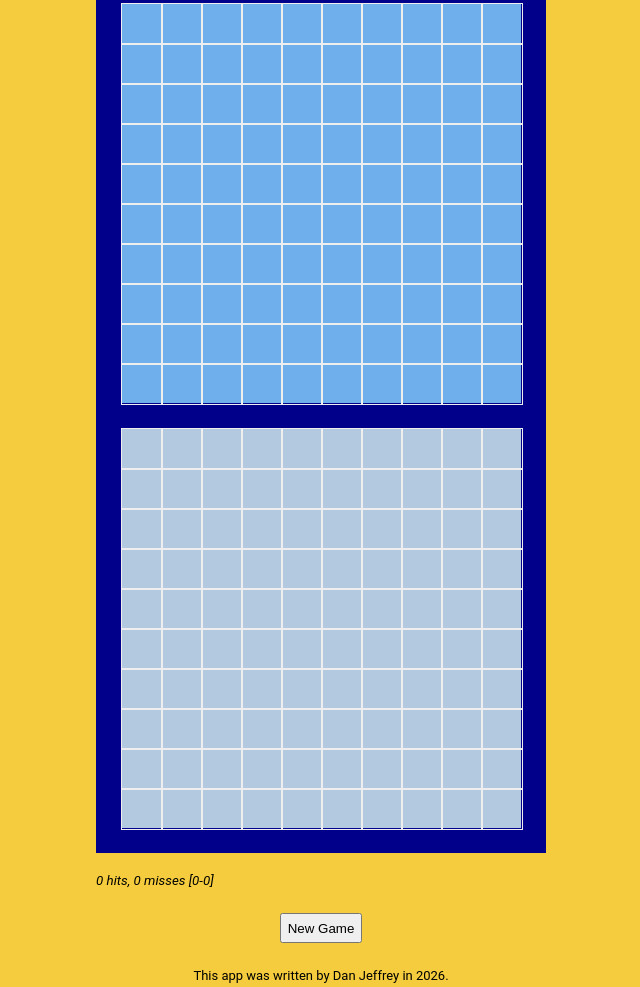
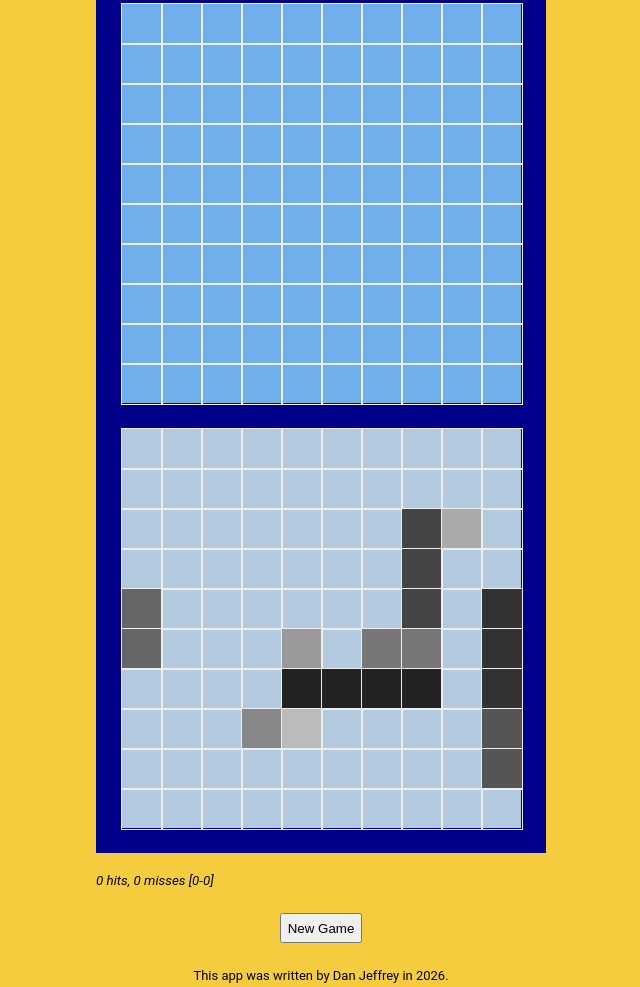
Before and after one commit to danjeffrey/battleship, a website built with webpack: page src/index.html in a window 1280 px wide. Shown: the part 323-1310 px from the top of the page, without its empty margins (319-959 px from the left). Built offline with nearby package versions, Linux system fonts and the light colour scheme.

Commit message:
Show ship cells for player's board.

```diff
--- a/src/GameBoard.js
+++ b/src/GameBoard.js
@@ -172,17 +172,17 @@ export default class GameBoard {
   }
 
   getCellValues(row, col) {
-    let isShip = false;
+    // let isShip = -1;
     let wasClicked = false;
     let val = this.grid[row][col];
     let [ship, clicked] = val.split("|");
-    if (ship > -1) {
-      isShip = true;
-    }
+    // if (ship > -1) {
+    //   isShip = true;
+    // }
     if (clicked != 0) {
       wasClicked = true;
     }
-    return [isShip, wasClicked];
+    return [ship, wasClicked];
   }
 
   // ################################################################
--- a/src/GameView.js
+++ b/src/GameView.js
@@ -132,9 +132,15 @@ export default class GameView {
         cell.id = "cell[" + row + "][" + col + "]";
         cell.classList.add("cell");
 
-        let [isShip, wasClicked] = boardData.getCellValues(row, col);
+        let [shipIndex, wasClicked] = boardData.getCellValues(row, col);
+
+        if (divGameBoard.id === "gameBoard1") {
+          if (shipIndex > -1) {
+            cell.classList.add("ship" + shipIndex);
+          }
+        }
         if (wasClicked) {
-          if (isShip) {
+          if (shipIndex > -1) {
             cell.textContent = "X";
             cell.classList.add("hit");
           } else {
--- a/src/styles.css
+++ b/src/styles.css
@@ -125,3 +125,43 @@ button {
 .hidden {
   display: none;
 }
+
+.ship0 {
+  background-color: #222;
+}
+
+.ship1 {
+  background-color: #333;
+}
+
+.ship2 {
+  background-color: #444;
+}
+
+.ship3 {
+  background-color: #555;
+}
+
+.ship4 {
+  background-color: #666;
+}
+
+.ship5{
+  background-color: #777;
+}
+
+.ship6 {
+  background-color: #888;
+}
+
+.ship7 {
+  background-color: #999;
+}
+
+.ship8 {
+  background-color: #aaa;
+}
+
+.ship9 {
+  background-color: #bbb;
+}
```
Also changed, not shown: README.md.
